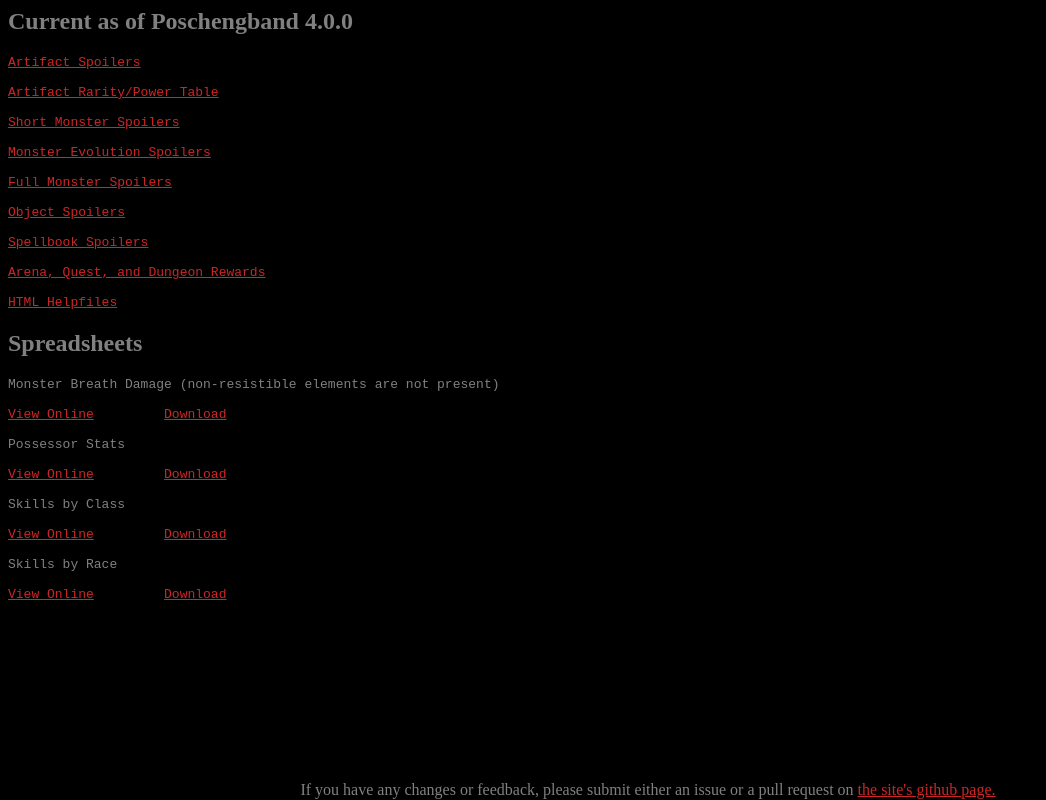
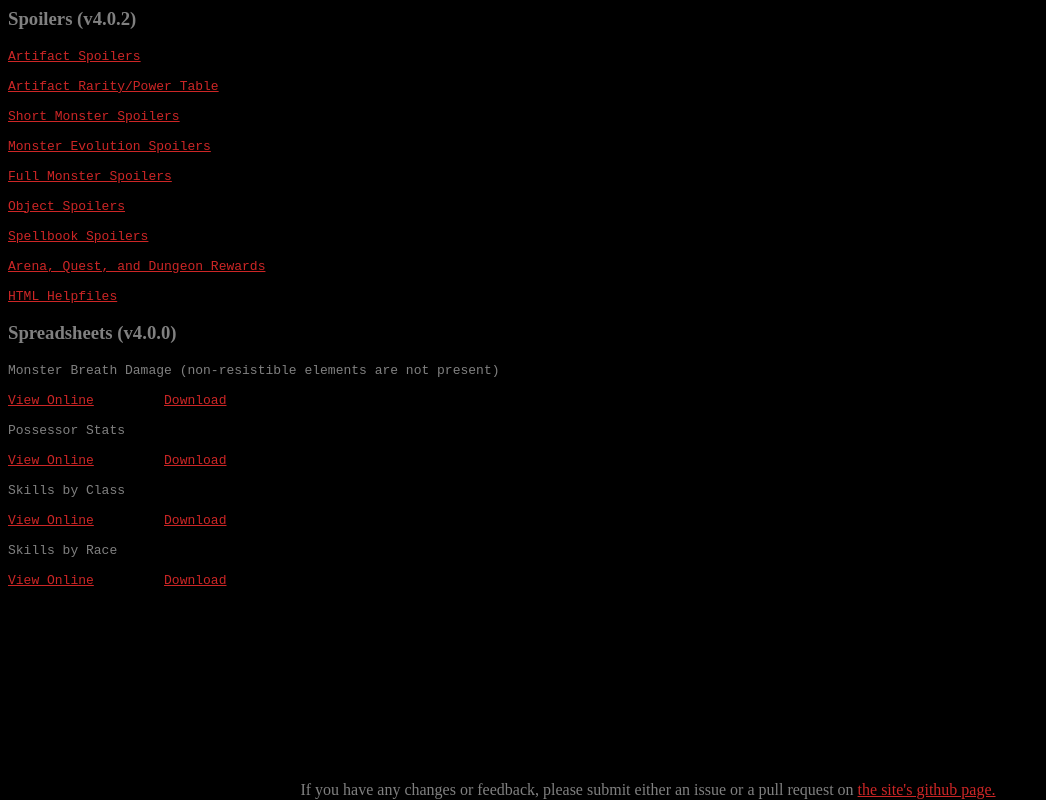
Before and after one commit to nikheizen/nikheizen.github.io, a plain HTML site: page index.html in a window 1280 px wide. Shown: the whole page, without its empty margins (0-1046 px from the left). Drawn offline with Linux system fonts and the light colour scheme.

Commit message:
Note the "last-updated" version on index.html.

```diff
--- a/index.html
+++ b/index.html
@@ -4,9 +4,7 @@
         <link rel="stylesheet" type="text/css" href="style.css">
     </head>
     <body class="grey">
-        <h2>
-Current as of Poschengband 4.0.0
-        </h2>
+        <h3>Spoilers (v4.0.2)</h3>
 <pre><a class="dec" href="pages/artifacts.html">Artifact Spoilers</a>
 
 <a class="dec" href="pages/art-table.html">Artifact Rarity/Power Table</a>
@@ -24,9 +22,7 @@ Current as of Poschengband 4.0.0
 <a class="dec" href="pages/rewards.html">Arena, Quest, and Dungeon Rewards</a>
 
 <a class="dec" href="pages/help/start.html">HTML Helpfiles</a></pre>
-        <h2>
-Spreadsheets
-        </h2>
+        <h3>Spreadsheets (v4.0.0)</h3>
 <pre>Monster Breath Damage (non-resistible elements are not present)
 
 <a class="dec" href="pages/csv/MonsterDam.html">View Online</a>         <a class="dec" href="pages/csv/MonsterDam.csv">Download</a>
```
